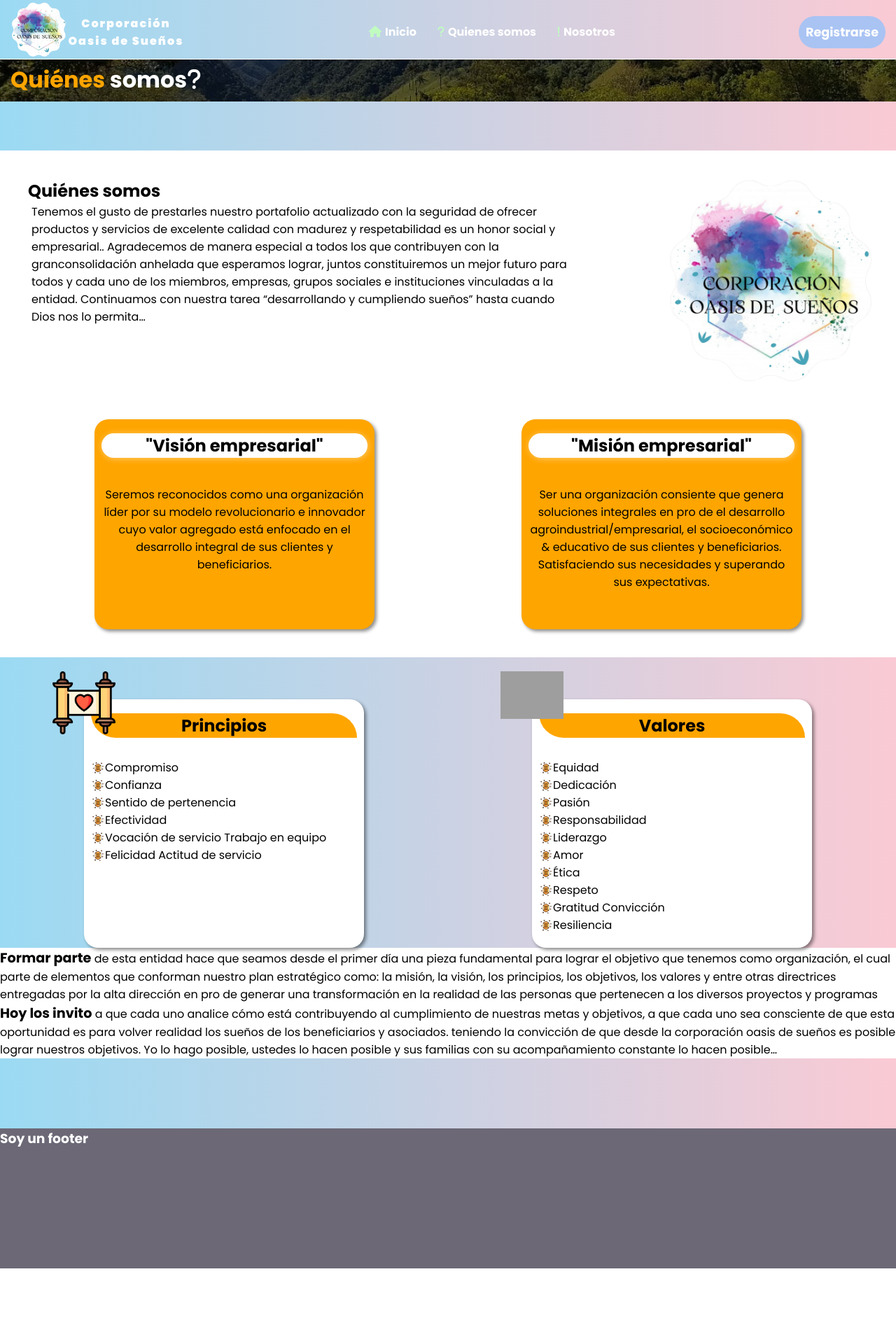
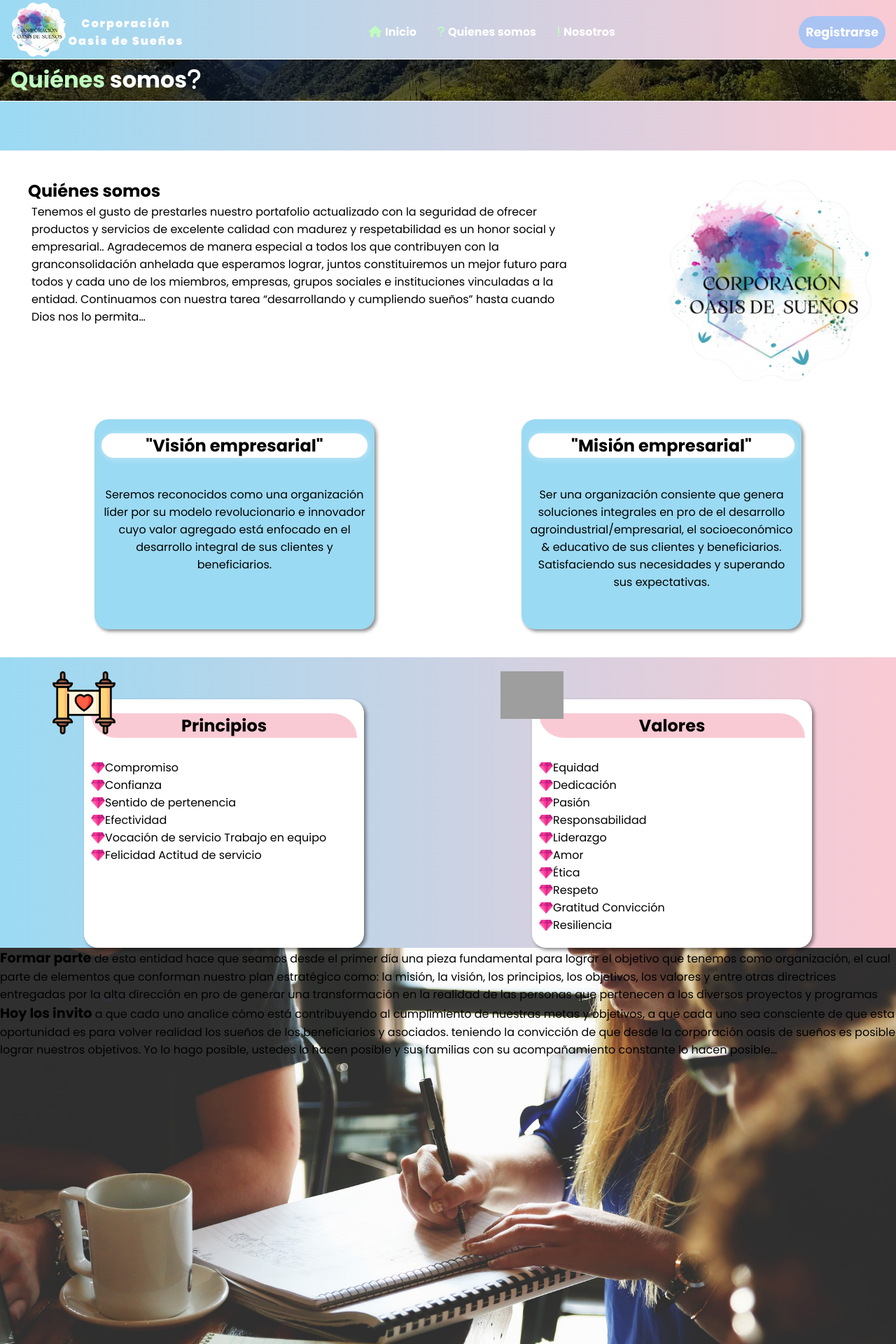
Before and after one commit to Yocmarjigon/oasis-de-sue-os-frontend, an Angular app: page /quienes-somos in a window 1280 px wide. Shown: the top 1920 px of the page at 70% size. Before the commit the page ends 1812 px from the top, so only its background shows below. Built offline with nearby package versions, Linux system fonts and the light colour scheme; grey boxes are pictures that could not be loaded; a web font is replaced by a local one.

Commit message:
cambios en  el quienes somos

```diff
--- a/src/app/app.module.ts
+++ b/src/app/app.module.ts
@@ -1,5 +1,5 @@
 import { NgClass } from '@angular/common';
-import { NgModule } from '@angular/core';
+import { CUSTOM_ELEMENTS_SCHEMA, NgModule } from '@angular/core';
 import { BrowserModule } from '@angular/platform-browser';
 
 import { AppRoutingModule } from './app-routing.module';
@@ -12,7 +12,7 @@ import { FooterComponent } from './plantilla/footer/footer.component';
   declarations: [
     AppComponent,
     NavBarComponent,
-    FooterComponent
+    FooterComponent,
   ],
   imports: [
     BrowserModule,
--- a/src/app/module/inicio/inicio.module.ts
+++ b/src/app/module/inicio/inicio.module.ts
@@ -1,4 +1,4 @@
-import { NgModule } from '@angular/core';
+import { NgModule} from '@angular/core';
 import { CommonModule } from '@angular/common';
 import { IndexComponent } from './index/index.component';
 
@@ -6,10 +6,10 @@ import { IndexComponent } from './index/index.component';
 
 @NgModule({
   declarations: [
-    IndexComponent
+    IndexComponent,
   ],
   imports: [
     CommonModule
-  ]
+  ],
 })
 export class InicioModule { }
--- a/src/app/module/quienes-somos/index/index.component.css
+++ b/src/app/module/quienes-somos/index/index.component.css
@@ -5,6 +5,7 @@ h1 {
   height: 60px;
   color: #fff;
   padding: 5px 15px;
+  border-bottom: 1px solid #ffff;
 }
 .container-title {
   background-image: url("../../../../assets/image/campo-montañas.jpg");
@@ -14,9 +15,10 @@ h1 {
   position: absolute;
   width: 100%;
   height: 60px;
+
 }
 .title-dividido {
-  color: #ffa500;
+  color: #C0FBC0;
 }
 .container-contenido {
   margin-top: 130px;
@@ -59,7 +61,7 @@ h2 {
 .panel {
   width: 400px;
   height: 300px;
-  background-color: #ffa500;
+  background-color: #9BDAF3;
   padding: 20px 10px;
   border-radius: 20px;
   text-align: center;
@@ -74,7 +76,11 @@ h2 {
 }
 /* _____________ */
 .container-txt-proyecto-vida{
-  background-color: #fff;
+  background-image: url('../../../../assets/image/equipo.jpg');
+  background-position: top;
+  background-repeat: no-repeat;
+  background-size: cover;
+  height: 700px;
 }
 .resaltado-txt{
   font-size: 1.2em;
--- a/src/app/module/quienes-somos/paneles-compromiso/paneles-compromiso.component.css
+++ b/src/app/module/quienes-somos/paneles-compromiso/paneles-compromiso.component.css
@@ -23,7 +23,7 @@ img {
 
 .title-panel {
   margin-bottom: 30px;
-  background-color: #ffa500;
+  background-color: #FACAD4;
   border-radius: 0px 50px;
   text-align: center;
 }
```
Also changed, not shown: src/assets/image/equipo.jpg (added), src/assets/image/perla.png.
